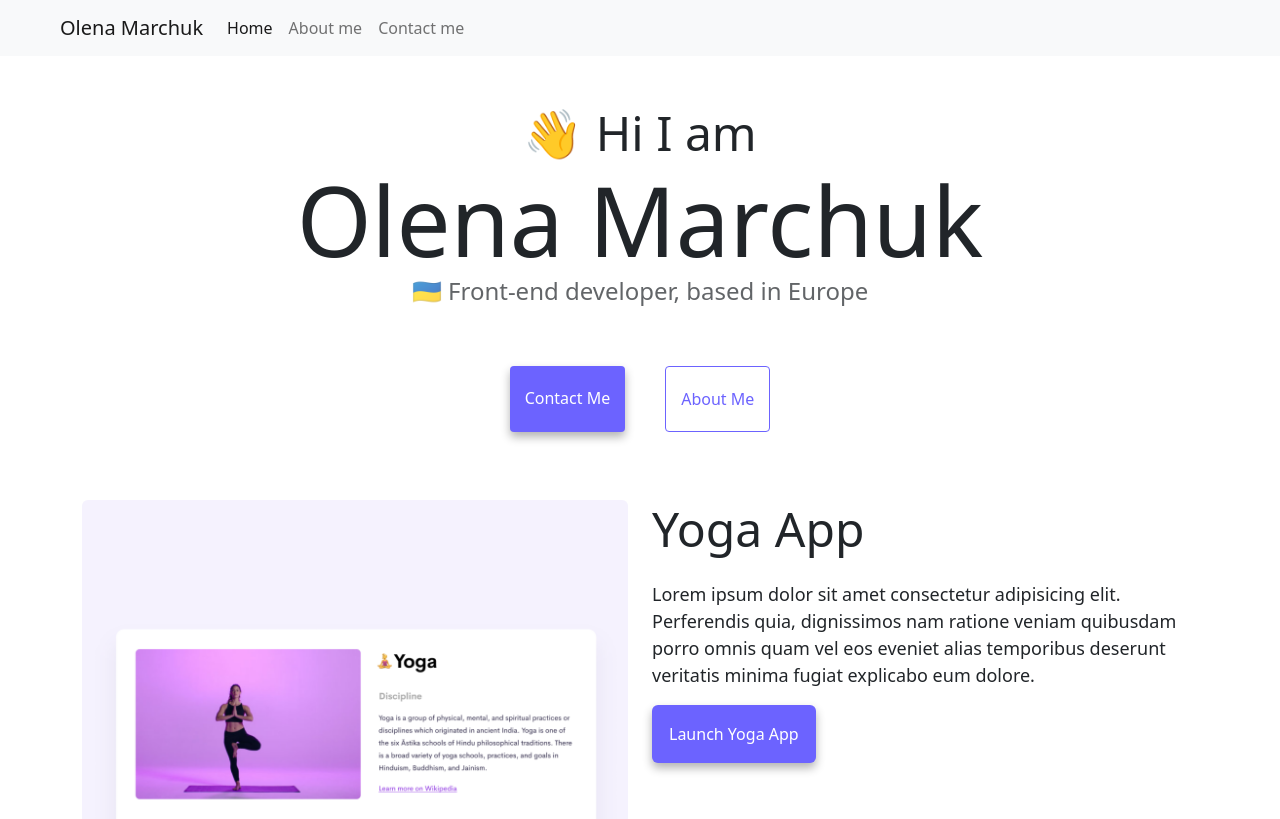
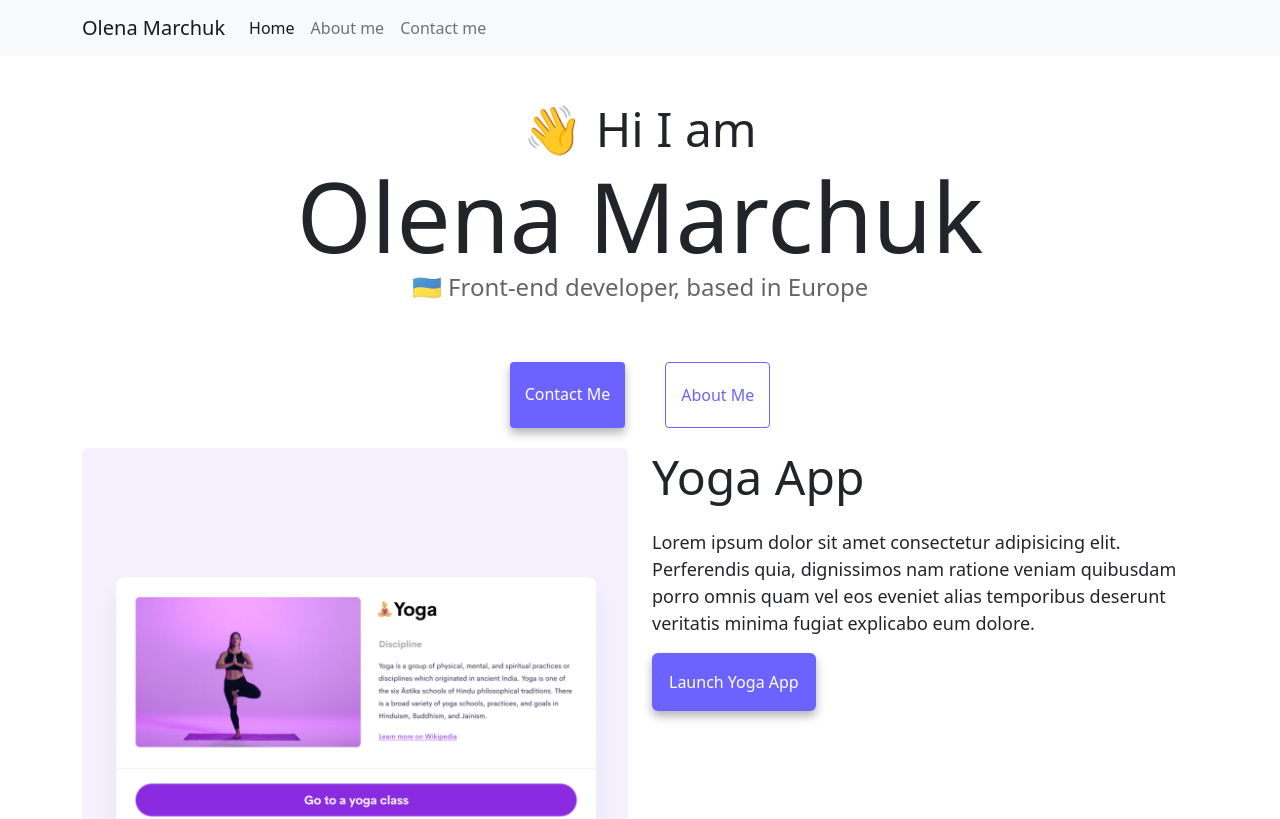
Before and after one commit to OlenaMarchuk/week-2-responsive, a plain HTML site: page index.html in a window 1280 px wide. Shown: the top 819 px of the page. Drawn offline with nearby package versions, Linux system fonts and the light colour scheme.

Commit message:
finished homework

```diff
--- a/index.html
+++ b/index.html
@@ -20,9 +20,9 @@
     <title>Olena Marchuk</title>
   </head>
   <body>
-    <nav class="navbar navbar-expand-lg bg-light">
-      <div class="container-fluid">
-        <a class="navbar-brand ms-5" href="index.html">Olena Marchuk</a>
+    <nav class="navbar navbar-expand-lg bg-light fixed-top">
+      <div class="container">
+        <a class="navbar-brand" href="index.html">Olena Marchuk</a>
         <button
           class="navbar-toggler"
           type="button"
@@ -51,15 +51,15 @@
         </div>
       </div>
     </nav>
-    <div class="mt-5 mb-5">
-      <h2>👋 Hi I am</h2>
-      <h1>Olena Marchuk</h1>
-      <h3>🇺🇦 Front-end developer, based in Europe</h3>
-      <div class="button-links">
-        <a href="about.html#contact" class="contact-button">Contact me</a>
-        <a href="about.html" class="about-button">About me</a>
-      </div>
+
+    <h2 class="mt-5">👋 Hi I am</h2>
+    <h1>Olena Marchuk</h1>
+    <h3>🇺🇦 Front-end developer, based in Europe</h3>
+    <div class="button-links">
+      <a href="about.html#contact" class="contact-button">Contact me</a>
+      <a href="about.html" class="about-button">About me</a>
     </div>
+
     <div class="container mb-5">
       <div class="row">
         <div class="col-sm-6">
--- a/src/style.css
+++ b/src/style.css
@@ -3,7 +3,9 @@
   --secondary-color: #f5f2fe;
   --box-shadow: 0 5px 10px rgba(0, 0, 0, 0.3);
 }
-
+body {
+  margin-top: 100px;
+}
 h1 {
   font-size: 96px;
 }
```
Also changed, not shown: about.html (+3 -3 lines).
